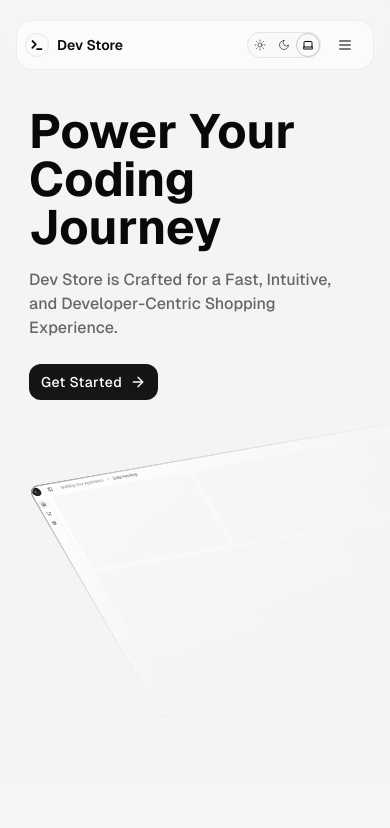
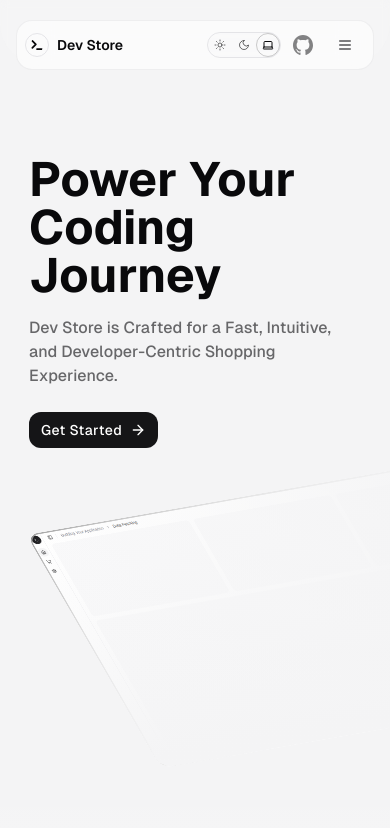
Before and after one commit to abdullahhussein1/dev-store, a Next.js app: page / in a window 390 px wide. Shown: the top 828 px of the page. Built offline with nearby package versions, Linux system fonts and the light colour scheme.

Commit message:
add footer and update navbar

```diff
--- a/app/page.tsx
+++ b/app/page.tsx
@@ -1,19 +1,15 @@
-import { FeatureCards } from "@/components/home/main/feature-cards";
-import HeroSection from "@/components/home/main/hero-section";
-import { StackMarquee } from "@/components/home/main/stack-marquee";
+import Footer from "@/components/home/footer";
+import Main from "@/components/home/main/main";
 import Navbar from "@/components/home/navbar/navbar";
 
 export default function Home() {
   return (
-    <div className="relative flex min-h-screen flex-col items-center justify-items-center overflow-x-clip bg-secondary p-4 font-[family-name:var(--font-geist-sans)] dark:bg-background">
+    <div className="relative flex min-h-screen flex-col items-center justify-items-center gap-12 overflow-x-clip bg-secondary p-4 font-[family-name:var(--font-geist-sans)] dark:bg-background md:gap-20">
       <div className="fixed top-0 z-50 mx-auto h-16 w-full max-w-screen-lg rounded-b-[40px] bg-background/10 backdrop-blur-sm"></div>
       <div className="absolute -left-12 -top-8 hidden size-1/3 rounded-full bg-background blur-3xl dark:block dark:bg-secondary/40" />
       <Navbar />
-      <main className="flex flex-col items-center justify-center gap-44 p-4 pt-12 md:mx-auto md:max-w-screen-lg md:gap-64 md:p-12 md:pt-20">
-        <HeroSection />
-        <FeatureCards />
-        <StackMarquee />
-      </main>
+      <Main />
+      <Footer />
     </div>
   );
 }
--- /dev/null
+++ b/components/GitHubIcon.tsx
@@ -0,0 +1,40 @@
+import { cn } from "@/lib/utils";
+
+export default function GitHubIcon({
+  className,
+}: {
+  className?: string | undefined;
+}) {
+  return (
+    <svg
+      className={cn("size-5", className)}
+      viewBox="0 0 20 20"
+      version="1.1"
+      xmlns="http://www.w3.org/2000/svg"
+      xmlnsXlink="http://www.w3.org/1999/xlink"
+    >
+      <title>GitHub</title>
+      <desc>GitHub icon</desc>
+      <g
+        id="Page-1"
+        stroke="none"
+        strokeWidth="1"
+        fill="none"
+        fillRule="evenodd"
+      >
+        <g
+          id="Dribbble-Light-Preview"
+          fill="currentColor"
+          transform="translate(-140.000000, -7559.000000)"
+        >
+          <g id="icons" transform="translate(56.000000, 160.000000)">
+            <path
+              d="M94,7399 C99.523,7399 104,7403.59 104,7409.253 C104,7413.782 101.138,7417.624 97.167,7418.981 C96.66,7419.082 96.48,7418.762 96.48,7418.489 C96.48,7418.151 96.492,7417.047 96.492,7415.675 C96.492,7414.719 96.172,7414.095 95.813,7413.777 C98.04,7413.523 100.38,7412.656 100.38,7408.718 C100.38,7407.598 99.992,7406.684 99.35,7405.966 C99.454,7405.707 99.797,7404.664 99.252,7403.252 C99.252,7403.252 98.414,7402.977 96.505,7404.303 C95.706,7404.076 94.85,7403.962 94,7403.958 C93.15,7403.962 92.295,7404.076 91.497,7404.303 C89.586,7402.977 88.746,7403.252 88.746,7403.252 C88.203,7404.664 88.546,7405.707 88.649,7405.966 C88.01,7406.684 87.619,7407.598 87.619,7408.718 C87.619,7412.646 89.954,7413.526 92.175,7413.785 C91.889,7414.041 91.63,7414.493 91.54,7415.156 C90.97,7415.418 89.522,7415.871 88.63,7414.304 C88.63,7414.304 88.101,7413.319 87.097,7413.247 C87.097,7413.247 86.122,7413.234 87.029,7413.87 C87.029,7413.87 87.684,7414.185 88.139,7415.37 C88.139,7415.37 88.726,7417.2 91.508,7416.58 C91.513,7417.437 91.522,7418.245 91.522,7418.489 C91.522,7418.76 91.338,7419.077 90.839,7418.982 C86.865,7417.627 84,7413.783 84,7409.253 C84,7403.59 88.478,7399 94,7399"
+              id="github-[#142]"
+            ></path>
+          </g>
+        </g>
+      </g>
+    </svg>
+  );
+}
--- /dev/null
+++ b/components/home/footer.tsx
@@ -0,0 +1,27 @@
+import { Terminal } from "lucide-react";
+import Link from "next/link";
+import React from "react";
+import GitHubIcon from "../GitHubIcon";
+
+export default function Footer() {
+  return (
+    <footer className="mt-6 flex w-full items-center justify-between border-t border-secondary/40 p-4 text-xs md:mx-auto md:max-w-screen-lg">
+      <div className="flex items-center gap-1">
+        <Terminal strokeWidth={3} className="size-5 rounded-full border p-1" />
+        <p className="font-medium text-foreground/70">© 2024</p>
+      </div>
+      <p className="font-medium text-foreground/70">
+        Developed by
+        <Link
+          href="https://github.com/abdullahhussein1"
+          className="px-1 font-semibold text-foreground/90 transition-all hover:text-foreground"
+        >
+          A Palestine 🇵🇸 and Sudan 🇸🇩 Supporter
+        </Link>
+      </p>
+      <Link href="https://github.com/abdullahhussein1/dev-store">
+        <GitHubIcon className="text-foreground/90 hover:text-foreground" />
+      </Link>
+    </footer>
+  );
+}
--- /dev/null
+++ b/components/home/main/main.tsx
@@ -0,0 +1,14 @@
+import React from "react";
+import HeroSection from "./hero-section";
+import { FeatureCards } from "./feature-cards";
+import { StackMarquee } from "./stack-marquee";
+
+export default function Main() {
+  return (
+    <main className="flex flex-col items-center justify-center gap-44 p-4 pt-12 md:mx-auto md:max-w-screen-lg md:gap-64 md:p-12">
+      <HeroSection />
+      <FeatureCards />
+      <StackMarquee />
+    </main>
+  );
+}
--- a/components/home/navbar/nav-menu.tsx
+++ b/components/home/navbar/nav-menu.tsx
@@ -11,45 +11,51 @@ import {
   NavigationMenuLink,
   NavigationMenuList,
   NavigationMenuTrigger,
-  navigationMenuTriggerStyle,
 } from "@/components/ui/navigation-menu";
 import { Terminal } from "lucide-react";
 
-const components: { title: string; href: string; description: string }[] = [
+interface Component {
+  title: string;
+  href: string;
+  description: string;
+}
+
+const components: Component[] = [
   {
-    title: "Alert Dialog",
-    href: "/docs/primitives/alert-dialog",
+    title: "Marketplace",
+    href: "/features/marketplace",
     description:
-      "A modal dialog that interrupts the user with important content and expects a response.",
+      "An all-in-one platform where users can browse, buy, and sell products or services.",
   },
   {
-    title: "Hover Card",
-    href: "/docs/primitives/hover-card",
+    title: "Security",
+    href: "/features/security",
     description:
-      "For sighted users to preview content available behind a link.",
+      "Top-tier protection measures to ensure the safety of user data and transactions.",
   },
   {
-    title: "Progress",
-    href: "/docs/primitives/progress",
+    title: "Performance",
+    href: "/features/performance",
     description:
-      "Displays an indicator showing the completion progress of a task, typically displayed as a progress bar.",
+      "Lightning-fast response times and optimized processes for a smooth user experience.",
   },
   {
-    title: "Scroll-area",
-    href: "/docs/primitives/scroll-area",
-    description: "Visually or semantically separates content.",
+    title: "Community",
+    href: "/features/community",
+    description:
+      "A thriving ecosystem of users, fostering engagement and collaboration.",
   },
   {
-    title: "Tabs",
-    href: "/docs/primitives/tabs",
+    title: "Global Reach",
+    href: "/features/global-reach",
     description:
-      "A set of layered sections of content—known as tab panels—that are displayed one at a time.",
+      "Expand your horizons with worldwide accessibility and multi-language support.",
   },
   {
-    title: "Tooltip",
-    href: "/docs/primitives/tooltip",
+    title: "24/7 Availability",
+    href: "/features/availability",
     description:
-      "A popup that displays information related to an element when the element receives keyboard focus or the mouse hovers over it.",
+      "Round-the-clock access to services, ensuring convenience for users in all time zones.",
   },
 ];
 
@@ -69,12 +75,11 @@ export function NavMenu() {
                   >
                     <Terminal className="h-6 w-6" />
                     <div className="mb-2 mt-4 text-lg font-medium">
-                      shadcn/ui
+                      Dev Store
                     </div>
                     <p className="text-sm leading-tight text-muted-foreground">
-                      Beautifully designed components that you can copy and
-                      paste into your apps. Accessible. Customizable. Open
-                      Source.
+                      Dev Store is Crafted for a Fast, Intuitive, and
+                      Developer-Centric Shopping Experience.
                     </p>
                   </Link>
                 </NavigationMenuLink>
@@ -82,17 +87,17 @@ export function NavMenu() {
               <ListItem href="/docs" title="Introduction">
                 Re-usable components built using Radix UI and Tailwind CSS.
               </ListItem>
-              <ListItem href="/docs/installation" title="Installation">
-                How to install dependencies and structure your app.
+              <ListItem href="/docs/installation" title="Features">
+                Explore the powerful capabilities of our developer tools.
               </ListItem>
-              <ListItem href="/docs/primitives/typography" title="Typography">
-                Styles for headings, paragraphs, lists...etc
+              <ListItem href="/docs/primitives/typography" title="Stacks">
+                Discover the cutting-edge technologies powering our products.
               </ListItem>
             </ul>
           </NavigationMenuContent>
         </NavigationMenuItem>
         <NavigationMenuItem>
-          <NavigationMenuTrigger>Components</NavigationMenuTrigger>
+          <NavigationMenuTrigger>Features</NavigationMenuTrigger>
           <NavigationMenuContent>
             <ul className="grid w-[400px] gap-3 p-4 md:w-[500px] md:grid-cols-2 lg:w-[600px]">
               {components.map((component) => (
@@ -106,13 +111,6 @@ export function NavMenu() {
               ))}
             </ul>
           </NavigationMenuContent>
-        </NavigationMenuItem>
-        <NavigationMenuItem>
-          <Link href="/docs" legacyBehavior passHref>
-            <NavigationMenuLink className={navigationMenuTriggerStyle()}>
-              Documentation
-            </NavigationMenuLink>
-          </Link>
         </NavigationMenuItem>
       </NavigationMenuList>
     </NavigationMenu>
--- a/components/home/navbar/navbar.tsx
+++ b/components/home/navbar/navbar.tsx
@@ -3,6 +3,8 @@ import React from "react";
 import { Button } from "../../ui/button";
 import { NavMenu } from "./nav-menu";
 import { ThemeSwitcher } from "@/components/theme-switcher";
+import Link from "next/link";
+import GitHubIcon from "@/components/GitHubIcon";
 
 export default function Navbar() {
   return (
@@ -11,9 +13,12 @@ export default function Navbar() {
         <Terminal strokeWidth={3} className="size-6 rounded-full border p-1" />
         <p className="font-semibold">Dev Store</p>
       </div>
-      <div className="flex items-center gap-1">
+      <div className="flex items-center gap-3">
         <NavMenu />
         <ThemeSwitcher />
+        <Link href="https://github.com/abdullahhussein1/dev-store">
+          <GitHubIcon className="text-foreground/50 hover:text-foreground" />
+        </Link>
         <Button
           variant="ghost"
           size="icon"
```
